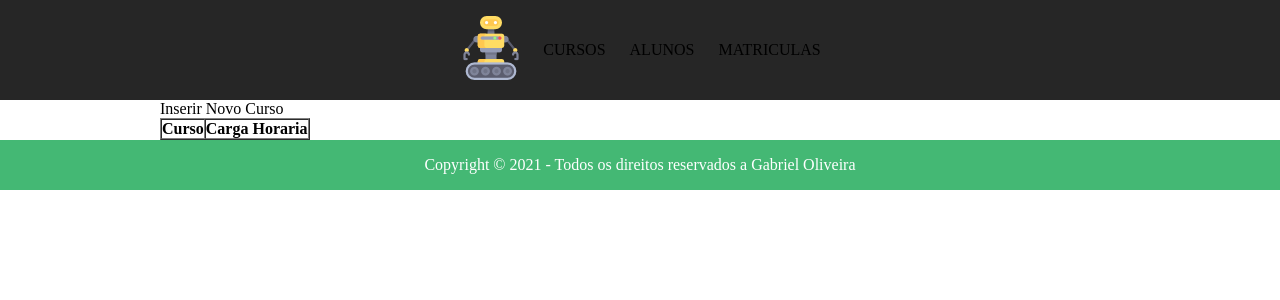
After one commit to Ticapril/CRUD-PHP, a PHP site: template views/cursos.php in a window 1280 px wide. The commit adds this page. Shown: the top 300 px of the page. Run offline with PHP 8.4, Linux system fonts and the light colour scheme; the template is opened without the code that fills it, so the values that code supplies are empty.

Commit message:
Finalização no display dos dados referentes aos alunos e cursos e também criação da página de inserção de dados que será feita com o método post

```diff
--- a/css/style.css
+++ b/css/style.css
@@ -27,6 +27,21 @@ li {
     list-style: none;
     width: 150px;
     display: inline;
+    text-transform: uppercase;
+    text-decoration: none;
+
+}
+a:link, a:active {
+    text-decoration: none;
+    color: #000;
+    font-family: 'Lemon Milk';
+}
+
+
+
+a:hover{
+    color: #44b874;
+    transition: all 0.4s;
 }
 footer {
     height: 50px;
@@ -37,3 +52,10 @@ footer {
     margin: 0 auto;
     width: 960px;
 }
+.heading {
+
+    text-align: center;
+    font-family: 'Lemon Milk';
+    font-size: 45px;
+    font-weight: 400;
+}
--- a/footer.php
+++ b/footer.php
@@ -3,6 +3,8 @@
 <footer>
     <div>
 
-        Rodape
-    <div>
+        Copyright &copy 2021 - Todos os direitos reservados a Gabriel Oliveira
+    </div>
 </footer>
+</body>
+</html>
--- a/header.php
+++ b/header.php
@@ -11,13 +11,12 @@
 </head>
 <body>
     <header>
-            <img src="img/Logo.png" alt="Logo do Projeto" title="Logo do Projeto">
+            <a href="?pagina=home"><img src="img/Logo.png" alt="Logo do Projeto" title="Logo do Projeto"></a>
             <div>
                 <ul>
-                    <li><a href="#">Home</a></li>
-                    <li><a href="#">Sobre</a></li>
-                    <li><a href="#">Cadastrar</a></li>
-                    <li><a href="#">Login</a></li>
+                    <li><a href="?pagina=cursos">Cursos</a></li>
+                    <li><a href="?pagina=alunos">Alunos</a></li>
+                    <li><a href="?pagina=matriculas">Matriculas</a></li>
                 </ul>
             </div>
     </header>
--- /dev/null
+++ b/views/cursos.php
@@ -0,0 +1,14 @@
+<a  href="?pagina=inserir_curso">Inserir Novo Curso</a>
+<table border="1px" cellpadding="5px" cellspacing="0">
+        <tr>
+            <th>Curso</th>
+            <th>Carga Horaria</th>
+        </tr>
+
+        <?php
+            while($linha = mysqli_fetch_Array($result_cursos)){
+                echo '<tr><td>'. $linha['nome_curso'].'</td>';
+                echo '<td>'.$linha['carga_horaria'].'</td></tr>';
+            }
+        ?>
+</table>
--- a/views/home.php
+++ b/views/home.php
@@ -0,0 +1 @@
+<h1 class="heading">CRUD PHP - Primeiro projeto em PHP</h1>
```
Also changed, not shown: db.php (+21 -0 lines), index2.php (+24 -1 lines), views/alunos.php (added, +15 -0 lines), views/inserir_curso.php (added, +14 -0 lines), views/matriculas.php (added, +15 -0 lines), views/processa_curso.php (added, +8 -0 lines).
